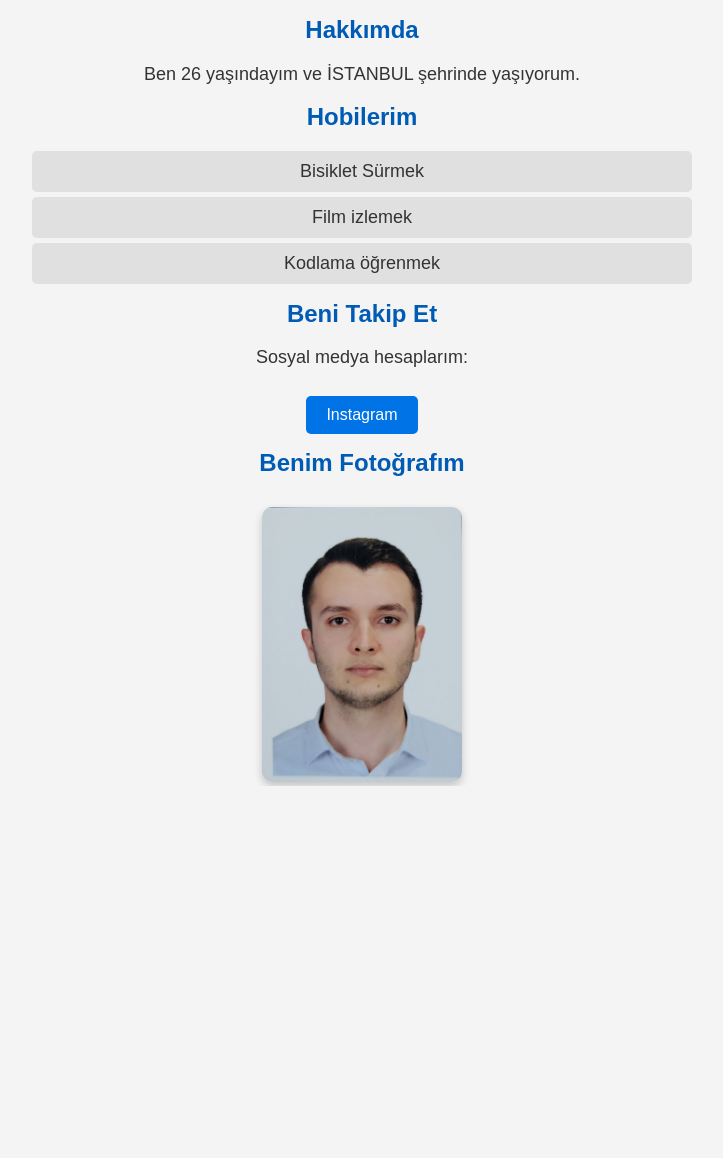
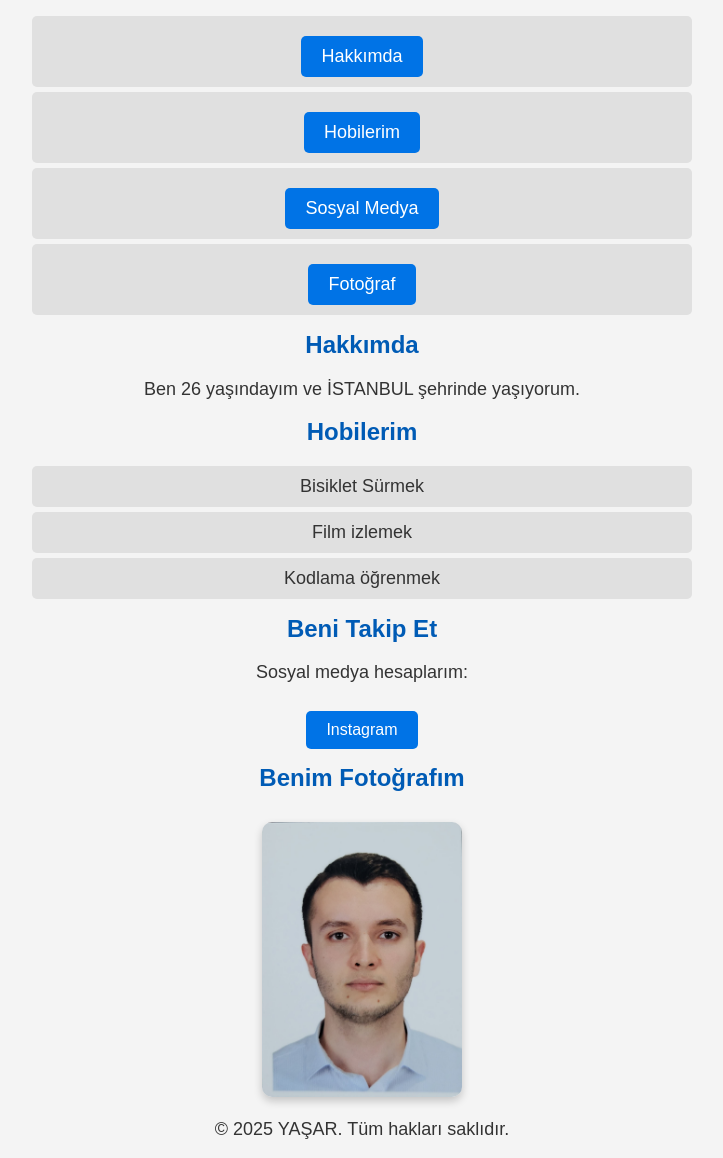
Before and after one commit to mitoyaso/S-TEMEHG, a plain HTML site: page index.html in a window 1280 px wide. Shown: the part 55-1213 px from the top of the page, without its empty margins (278-1001 px from the left). Before the commit the page ends 841 px from the top, so only its background shows below. Drawn offline with Linux system fonts and the light colour scheme.

Commit message:
Update index.html

```diff
--- a/index.html
+++ b/index.html
@@ -3,27 +3,63 @@
 <head>
   <meta charset="UTF-8">
   <meta name="viewport" content="width=device-width, initial-scale=1.0">
-    <title>Kişisel Tanıtım</title>
+  <title>Kişisel Tanıtım - Hazır Şablon</title>
   <link rel="stylesheet" href="style.css">
 </head>
 <body>
+  <!-- Header Bölümü -->
+  <header>
+    <div class="container">
       <h1>Merhaba, Benim Adım YAŞAR</h1>
+      <nav>
+        <ul>
+          <li><a href="#hakkimda">Hakkımda</a></li>
+          <li><a href="#hobilerim">Hobilerim</a></li>
+          <li><a href="#sosyal">Sosyal Medya</a></li>
+          <li><a href="#foto">Fotoğraf</a></li>
+        </ul>
+      </nav>
+    </div>
+  </header>
+
+  <!-- Ana İçerik Alanı -->
+  <main>
+    <div class="container">
+      <section id="hakkimda" class="content-section">
         <h2>Hakkımda</h2>
         <p>Ben 26 yaşındayım ve İSTANBUL şehrinde yaşıyorum.</p>
+      </section>
 
+      <section id="hobilerim" class="content-section">
         <h2>Hobilerim</h2>
         <ul>
           <li>Bisiklet Sürmek</li>
           <li>Film izlemek</li>
           <li>Kodlama öğrenmek</li>
         </ul>
+      </section>
 
+      <section id="sosyal" class="content-section">
         <h2>Beni Takip Et</h2>
         <p>Sosyal medya hesaplarım:</p>
         <a href="https://www.instagram.com/yasarmithatkurt" target="_blank">Instagram</a>
+      </section>
 
+      <section id="foto" class="content-section">
         <h2>Benim Fotoğrafım</h2>
         <img src="biyometrikfotom.jpg" alt="Benim Fotoğrafım" width="200">
+      </section>
+    </div>
+  </main>
 
+  <!-- Footer Bölümü -->
+  <footer>
+    <div class="container">
+      <p>&copy; 2025 YAŞAR. Tüm hakları saklıdır.</p>
+    </div>
+  </footer>
+
+  <!-- Örnek JavaScript Etkileşimi (script.js dosyası dahil ediliyor) -->
+  <script src="script.js"></script>
 </body>
 </html>
```
Lines whose indentation alone changed are shown as unchanged.
